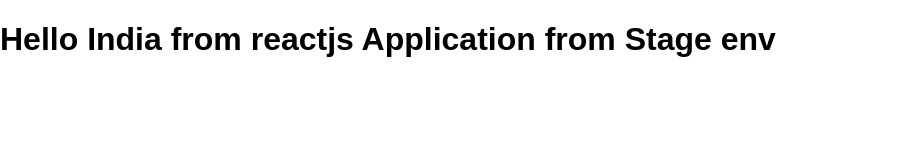
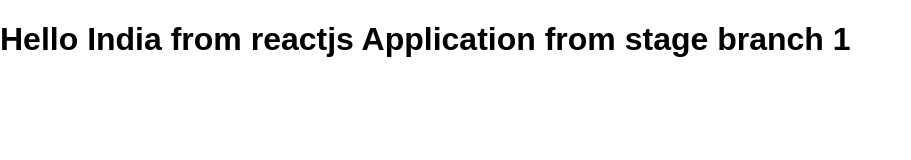
Before and after one commit to Yogesh238/source_reactjs, a React (Create React App) app: page / in a window 1280 px wide. Shown: the top 160 px of the page, without its empty margins (0-911 px from the left). Built offline with nearby package versions, Linux system fonts and the light colour scheme.

Commit message:
Update App.js

```diff
--- a/src/App.js
+++ b/src/App.js
@@ -6,7 +6,7 @@
   render() {
     return (
       <div className="App">
-        <h1>Hello India from reactjs Application from Stage env</h1>
+        <h1>Hello India from reactjs Application from stage branch 1</h1>
       </div>
     );
   }
```
